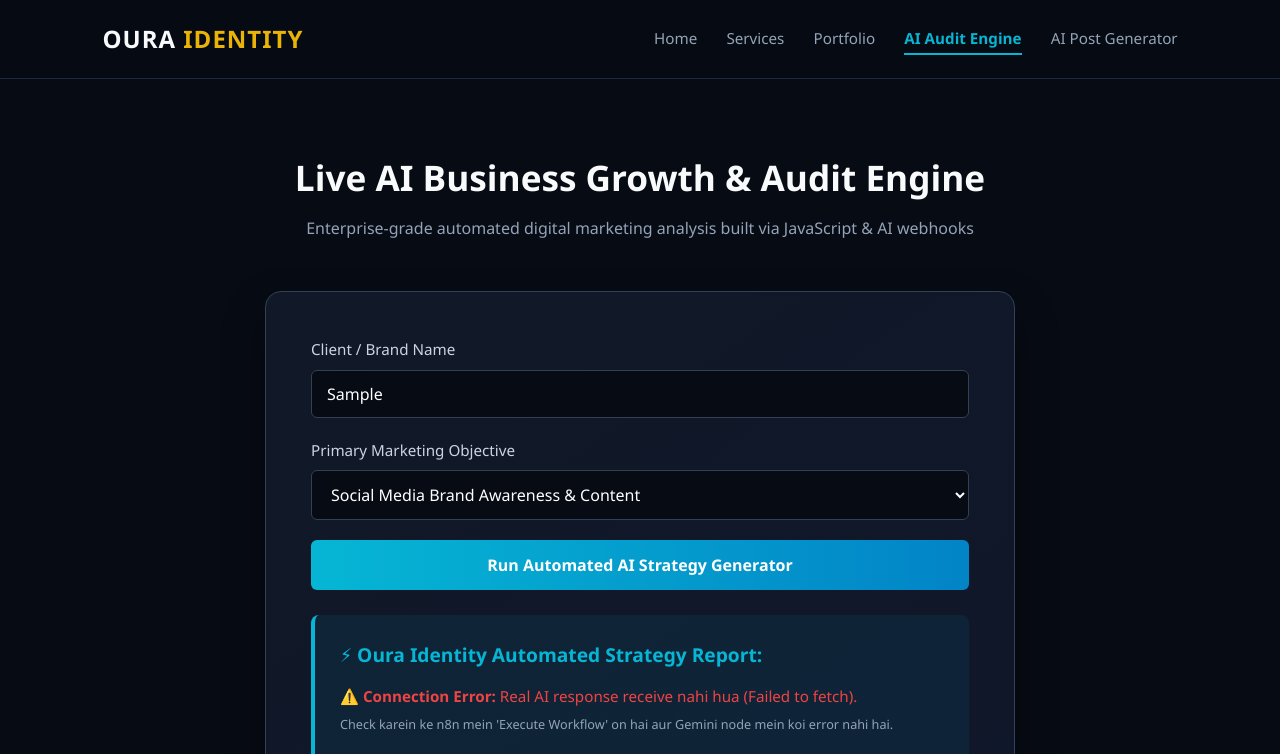
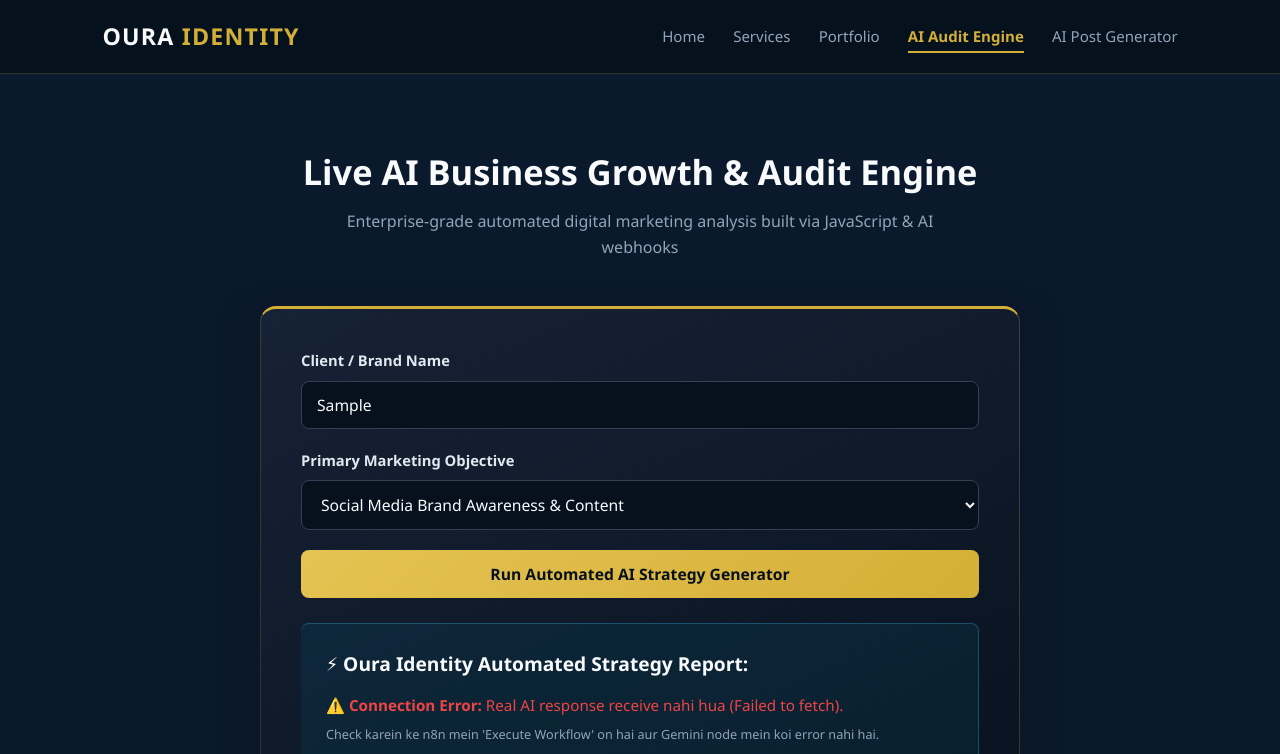
Before and after one commit to ruqayyashafi17-source/Oura-Identity-AI-Growth-Hub, a plain HTML site: page ai-audit.html in a window 1280 px wide. Both pictures are taken after typing "Sample" into the empty fields and a click on the button "Run Automated AI Strategy Generator". Shown: the top 754 px of the page. Drawn offline with Linux system fonts and the light colour scheme; no server answers.

Commit message:
Refactor CSS variables and styles for consistency

```diff
--- a/style.css
+++ b/style.css
@@ -1,61 +1,311 @@
 :root {
-    --bg-dark: #070b14;
-    --card-bg: #111827;
-    --accent-cyan: #06b6d4;
-    --accent-gold: #eab308;
+    --bg-navy: #0b192c;
+    --bg-navy-deep: #07111e;
+    --card-charcoal: #162235;
+    --surface-elevated: #1e293b;
+    --accent-gold: #d4af37;
+    --accent-gold-bright: #e5c352;
+    --accent-sky: #38bdf8;
     --text-light: #f8fafc;
     --text-muted: #94a3b8;
+    --border-subtle: rgba(212, 175, 55, 0.22);
+    --border-slate: #293548;
 }
 
-* { margin: 0; padding: 0; box-sizing: border-box; font-family: 'Segoe UI', Tahoma, Geneva, Verdana, sans-serif; }
-body { background-color: var(--bg-dark); color: var(--text-light); line-height: 1.6; }
+* {
+    margin: 0;
+    padding: 0;
+    box-sizing: border-box;
+    font-family: 'Segoe UI', Tahoma, Geneva, Verdana, sans-serif;
+}
 
-header { background: rgba(7, 11, 20, 0.95); padding: 20px 8%; display: flex; justify-content: space-between; align-items: center; border-bottom: 1px solid #1e293b; position: sticky; top: 0; z-index: 100; }
-.logo { font-size: 1.5rem; font-weight: bold; color: var(--text-light); letter-spacing: 1px; }
-.logo span { color: var(--accent-gold); }
-nav a { color: var(--text-muted); text-decoration: none; margin-left: 25px; font-size: 0.95rem; transition: 0.3s; }
-nav a:hover { color: var(--accent-cyan); }
+body {
+    background-color: var(--bg-navy);
+    color: var(--text-light);
+    line-height: 1.6;
+}
 
-.hero { text-align: center; padding: 90px 10%; background: radial-gradient(circle at top, #132238 0%, var(--bg-dark) 70%); }
-.badge { display: inline-block; padding: 6px 16px; background: rgba(6, 182, 212, 0.1); border: 1px solid var(--accent-cyan); color: var(--accent-cyan); border-radius: 20px; font-size: 0.85rem; margin-bottom: 20px; }
-.hero h1 { font-size: 3rem; margin-bottom: 15px; line-height: 1.2; }
-.hero h1 span { color: var(--accent-gold); }
-.hero p { color: var(--text-muted); max-width: 650px; margin: 0 auto 30px; font-size: 1.1rem; }
+/* Header & Navigation */
+header {
+    background: rgba(7, 17, 30, 0.94);
+    backdrop-filter: blur(10px);
+    padding: 18px 8%;
+    display: flex;
+    justify-content: space-between;
+    align-items: center;
+    border-bottom: 1px solid var(--border-subtle);
+    position: sticky;
+    top: 0;
+    z-index: 100;
+}
 
-.btn { display: inline-block; padding: 14px 32px; background: linear-gradient(90deg, var(--accent-cyan), #0284c7); color: #fff; text-decoration: none; border-radius: 6px; font-weight: bold; transition: 0.3s; border: none; cursor: pointer; font-size: 1rem; }
-.btn:hover { transform: translateY(-2px); box-shadow: 0 8px 20px rgba(6, 182, 212, 0.3); }
-.full-btn { width: 100%; }
+.logo {
+    font-size: 1.45rem;
+    font-weight: 700;
+    color: var(--text-light);
+    letter-spacing: 1.2px;
+}
 
-section { padding: 70px 8%; }
-.section-title { text-align: center; margin-bottom: 50px; }
-.section-title h2 { font-size: 2.2rem; margin-bottom: 10px; }
-.section-title p { color: var(--text-muted); }
+.logo span {
+    color: var(--accent-gold);
+}
 
-.grid { display: grid; grid-template-columns: repeat(auto-fit, minmax(260px, 1fr)); gap: 25px; }
-.card { background: var(--card-bg); padding: 30px; border-radius: 12px; border: 1px solid #1e293b; transition: 0.3s; }
-.card:hover { border-color: var(--accent-cyan); transform: translateY(-5px); }
-.card-tag { color: var(--accent-gold); font-size: 0.8rem; font-weight: bold; text-transform: uppercase; letter-spacing: 1px; margin-bottom: 10px; display: block; }
-.card h3 { font-size: 1.3rem; margin-bottom: 12px; }
-.card p { color: var(--text-muted); font-size: 0.95rem; }
+nav a {
+    color: var(--text-muted);
+    text-decoration: none;
+    margin-left: 24px;
+    font-size: 0.94rem;
+    font-weight: 500;
+    transition: color 0.25s ease, border-color 0.25s ease;
+}
 
-.audit-box { background: linear-gradient(145deg, #111827, #0f172a); border: 1px solid #334155; border-radius: 16px; padding: 45px; max-width: 750px; margin: 0 auto; box-shadow: 0 20px 40px rgba(0,0,0,0.4); }
-.form-group { margin-bottom: 20px; }
-.form-group label { display: block; margin-bottom: 8px; color: #cbd5e1; font-size: 0.95rem; }
-.form-group input, .form-group select { width: 100%; padding: 12px 15px; background: #070b14; border: 1px solid #334155; border-radius: 6px; color: #fff; font-size: 1rem; }
-.form-group input:focus, .form-group select:focus { outline: none; border-color: var(--accent-cyan); }
+nav a:hover {
+    color: var(--accent-sky);
+}
 
-#ai-result { display: none; margin-top: 25px; padding: 20px; background: rgba(6, 182, 212, 0.1); border-left: 4px solid var(--accent-cyan); border-radius: 6px; }
-#ai-result h4 { color: var(--accent-cyan); margin-bottom: 8px; }
-#resultText { color: #e2e8f0; font-size: 0.95rem; }
-
-footer { text-align: center; padding: 40px 8%; border-top: 1px solid #1e293b; color: var(--text-muted); font-size: 0.9rem; }
-footer span { color: var(--accent-gold); }
-.footer-sub { margin-top: 8px; }
-
-/* Active Page Indicator */
 nav a.active {
-    color: var(--accent-cyan);
-    border-bottom: 2px solid var(--accent-cyan);
+    color: var(--accent-gold);
+    border-bottom: 2px solid var(--accent-gold);
     padding-bottom: 5px;
     font-weight: 600;
 }
+
+/* Hero Section */
+.hero {
+    text-align: center;
+    padding: 90px 10%;
+    background: radial-gradient(circle at top, #183052 0%, var(--bg-navy) 68%);
+    border-bottom: 1px solid var(--border-slate);
+}
+
+.badge {
+    display: inline-block;
+    padding: 6px 16px;
+    background: rgba(212, 175, 55, 0.12);
+    border: 1px solid rgba(212, 175, 55, 0.45);
+    color: var(--accent-gold);
+    border-radius: 999px;
+    font-size: 0.82rem;
+    font-weight: 600;
+    letter-spacing: 0.04em;
+    margin-bottom: 20px;
+}
+
+.hero h1 {
+    font-size: 2.9rem;
+    margin-bottom: 16px;
+    line-height: 1.2;
+    font-weight: 700;
+}
+
+.hero h1 span {
+    color: var(--accent-gold);
+}
+
+.hero p {
+    color: var(--text-muted);
+    max-width: 660px;
+    margin: 0 auto 30px;
+    font-size: 1.08rem;
+}
+
+/* Primary Buttons */
+.btn {
+    display: inline-block;
+    padding: 13px 30px;
+    background: linear-gradient(135deg, var(--accent-gold-bright) 0%, var(--accent-gold) 100%);
+    color: var(--bg-navy-deep);
+    text-decoration: none;
+    border-radius: 8px;
+    font-weight: 700;
+    transition: transform 0.25s ease, box-shadow 0.25s ease, opacity 0.25s ease;
+    border: none;
+    cursor: pointer;
+    font-size: 0.98rem;
+}
+
+.btn:hover {
+    transform: translateY(-2px);
+    box-shadow: 0 10px 24px rgba(212, 175, 55, 0.26);
+}
+
+.full-btn {
+    width: 100%;
+}
+
+/* Sections & Headings */
+section {
+    padding: 70px 8%;
+}
+
+.section-title {
+    text-align: center;
+    margin-bottom: 46px;
+}
+
+.section-title h2 {
+    font-size: 2.15rem;
+    margin-bottom: 10px;
+    color: var(--text-light);
+}
+
+.section-title p {
+    color: var(--text-muted);
+    max-width: 640px;
+    margin: 0 auto;
+}
+
+/* Cards & Grid */
+.grid {
+    display: grid;
+    grid-template-columns: repeat(auto-fit, minmax(260px, 1fr));
+    gap: 24px;
+}
+
+.card {
+    background: linear-gradient(160deg, var(--card-charcoal) 0%, var(--bg-navy-deep) 100%);
+    padding: 28px;
+    border-radius: 14px;
+    border: 1px solid var(--border-slate);
+    transition: transform 0.25s ease, border-color 0.25s ease, box-shadow 0.25s ease;
+}
+
+.card:hover {
+    border-color: var(--accent-gold);
+    transform: translateY(-4px);
+    box-shadow: 0 14px 28px rgba(7, 17, 30, 0.45);
+}
+
+.card-tag {
+    color: var(--accent-sky);
+    font-size: 0.78rem;
+    font-weight: 700;
+    text-transform: uppercase;
+    letter-spacing: 1px;
+    margin-bottom: 10px;
+    display: block;
+}
+
+.card h3 {
+    font-size: 1.28rem;
+    margin-bottom: 10px;
+    color: var(--text-light);
+}
+
+.card p {
+    color: var(--text-muted);
+    font-size: 0.94rem;
+}
+
+/* Audit / Form Container */
+.audit-box {
+    background: linear-gradient(155deg, var(--card-charcoal) 0%, var(--bg-navy-deep) 100%);
+    border: 1px solid var(--border-subtle);
+    border-top: 3px solid var(--accent-gold);
+    border-radius: 16px;
+    padding: 40px;
+    max-width: 760px;
+    margin: 0 auto;
+    box-shadow: 0 20px 42px rgba(7, 17, 30, 0.5);
+}
+
+.form-group {
+    margin-bottom: 20px;
+}
+
+.form-group label {
+    display: block;
+    margin-bottom: 8px;
+    color: #e2e8f0;
+    font-size: 0.92rem;
+    font-weight: 600;
+}
+
+.form-group input,
+.form-group select {
+    width: 100%;
+    padding: 12px 15px;
+    background: var(--bg-navy-deep);
+    border: 1px solid #334155;
+    border-radius: 8px;
+    color: var(--text-light);
+    font-size: 0.98rem;
+    transition: border-color 0.2s ease, box-shadow 0.2s ease;
+}
+
+.form-group input:focus,
+.form-group select:focus {
+    outline: none;
+    border-color: var(--accent-gold);
+    box-shadow: 0 0 0 3px rgba(212, 175, 55, 0.14);
+}
+
+#ai-result {
+    display: none;
+    margin-top: 25px;
+    padding: 20px;
+    background: rgba(56, 189, 248, 0.08);
+    border: 1px solid rgba(56, 189, 248, 0.3);
+    border-left: 4px solid var(--accent-sky);
+    border-radius: 8px;
+}
+
+#ai-result h4 {
+    color: var(--accent-gold);
+    margin-bottom: 8px;
+}
+
+#resultText {
+    color: #e2e8f0;
+    font-size: 0.95rem;
+}
+
+/* Footer */
+footer {
+    text-align: center;
+    padding: 36px 8%;
+    background: var(--bg-navy-deep);
+    border-top: 1px solid var(--border-slate);
+    color: var(--text-muted);
+    font-size: 0.9rem;
+}
+
+footer span {
+    color: var(--accent-gold);
+    font-weight: 600;
+}
+
+.footer-sub {
+    margin-top: 8px;
+    color: var(--accent-sky);
+    font-size: 0.84rem;
+}
+
+/* Responsive Navigation */
+@media (max-width: 768px) {
+    header {
+        flex-direction: column;
+        gap: 12px;
+        padding: 16px 5%;
+    }
+
+    nav {
+        display: flex;
+        flex-wrap: wrap;
+        justify-content: center;
+        gap: 10px 16px;
+    }
+
+    nav a {
+        margin-left: 0;
+        font-size: 0.88rem;
+    }
+
+    .hero h1 {
+        font-size: 2.15rem;
+    }
+
+    .audit-box {
+        padding: 24px;
+    }
+}
```
